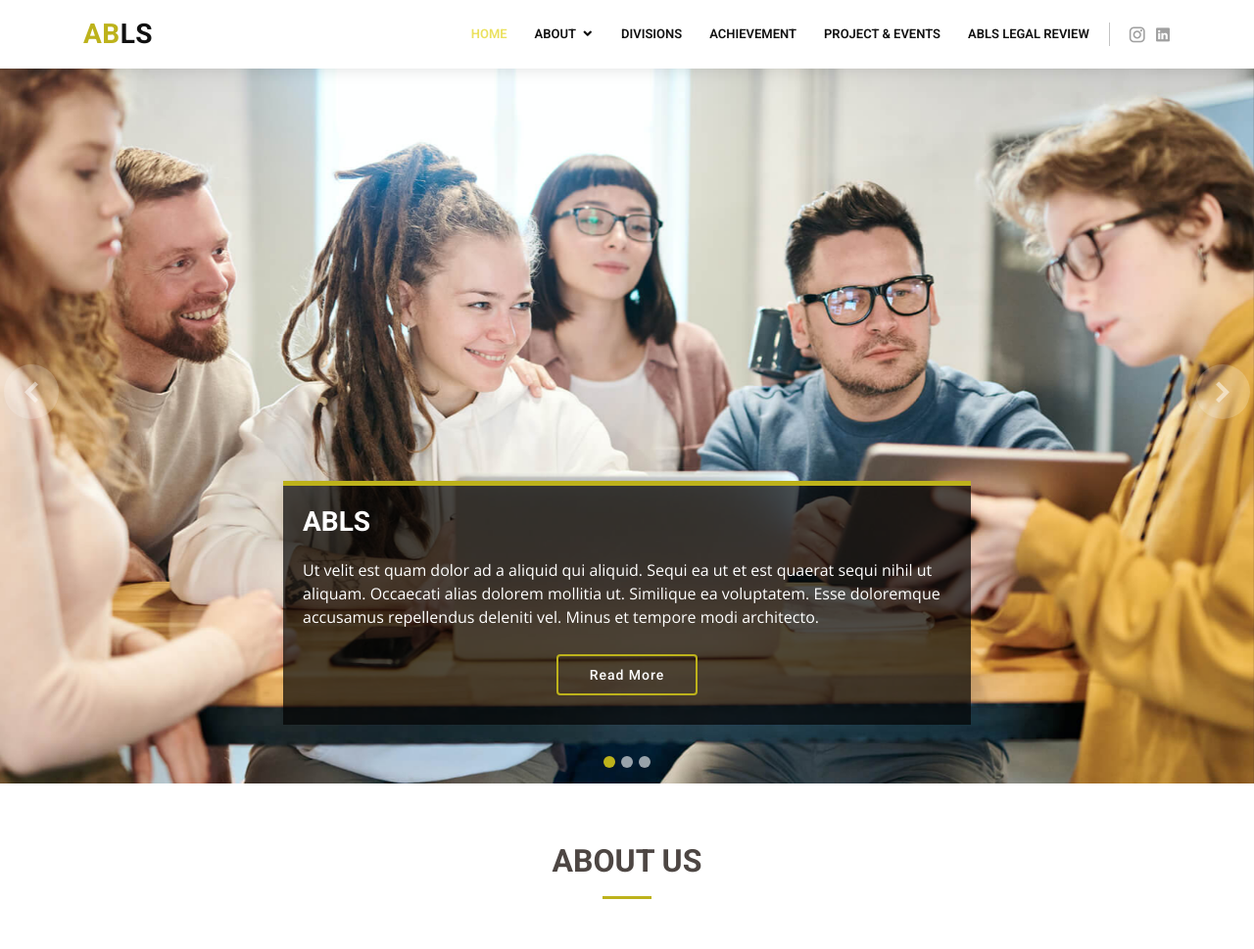
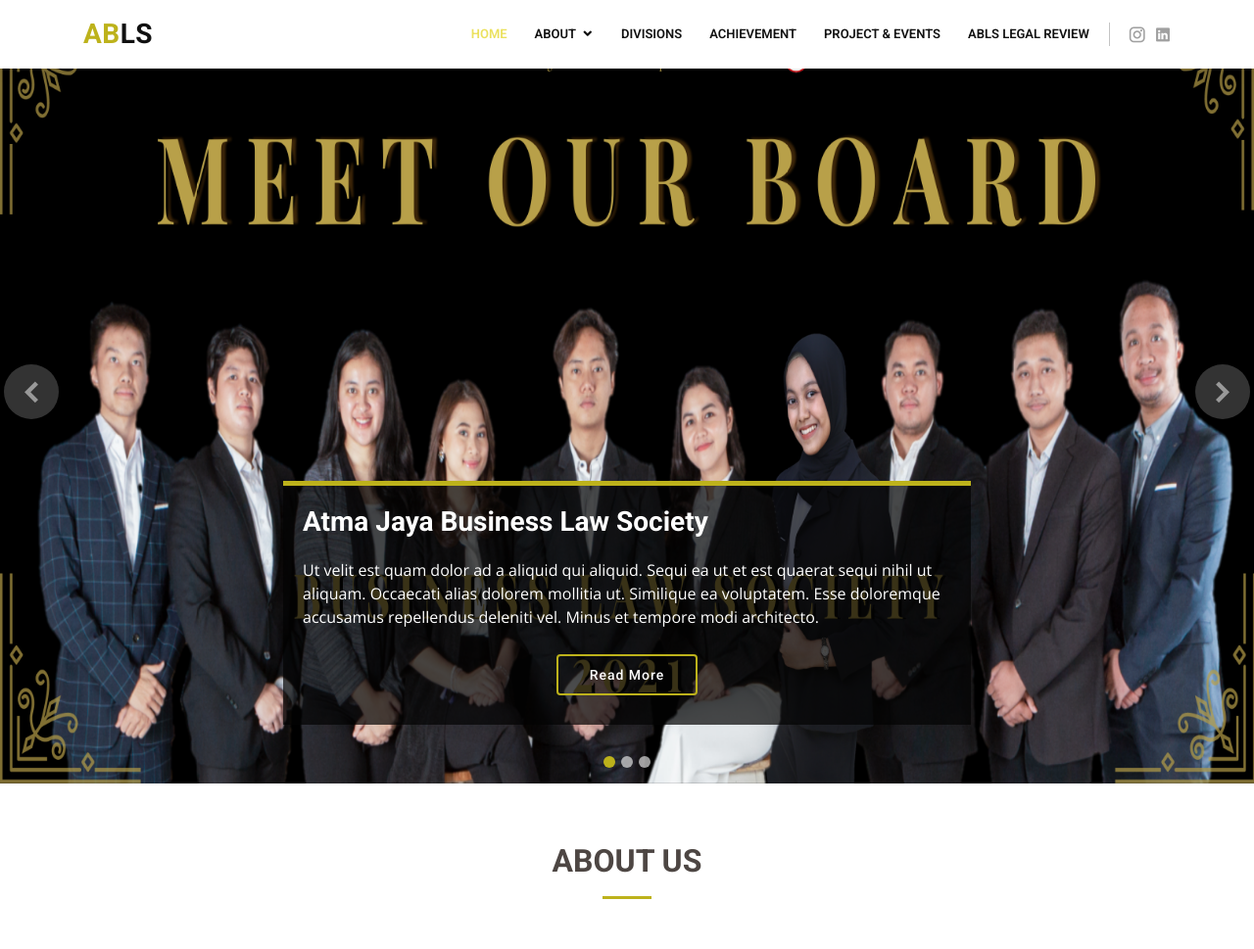
Before and after one commit to Tintapen/atmajayabls, a CodeIgniter app: page /database/ in a window 1280 px wide. Shown: the top 969 px of the page at 98% size. Run offline with CodeIgniter, Linux system fonts and the light colour scheme.

Commit message:
Perubahan Home Page

```diff
--- a/application/views/home/v_home.php
+++ b/application/views/home/v_home.php
@@ -5,11 +5,11 @@
 		<div class="carousel-inner" role="listbox">
 
 			<!-- Slide 1 -->
-			<div class="carousel-item active" style="background-image: url(assets/img/slide/slide-1.jpg);">
+			<div class="carousel-item active" style="background-image: url(assets/img/abls/Board.png); background-size: 100% 100%;">
 				<div class="carousel-container">
 					<div class="carousel-content animate__animated animate__fadeInUp">
 						<!-- <h2>Welcome to <span>Company</span></h2> -->
-						<h2>ABLS</h2>
+						<h2>Atma Jaya Business Law Society</h2>
 						<p>Ut velit est quam dolor ad a aliquid qui aliquid. Sequi ea ut et est quaerat sequi nihil ut aliquam. Occaecati alias dolorem mollitia ut. Similique ea voluptatem. Esse doloremque accusamus repellendus deleniti vel. Minus et tempore modi architecto.</p>
 						<div class="text-center"><a href="" class="btn-get-started">Read More</a></div>
 					</div>
```
Also changed, not shown: assets/img/abls/Board.png (added).
